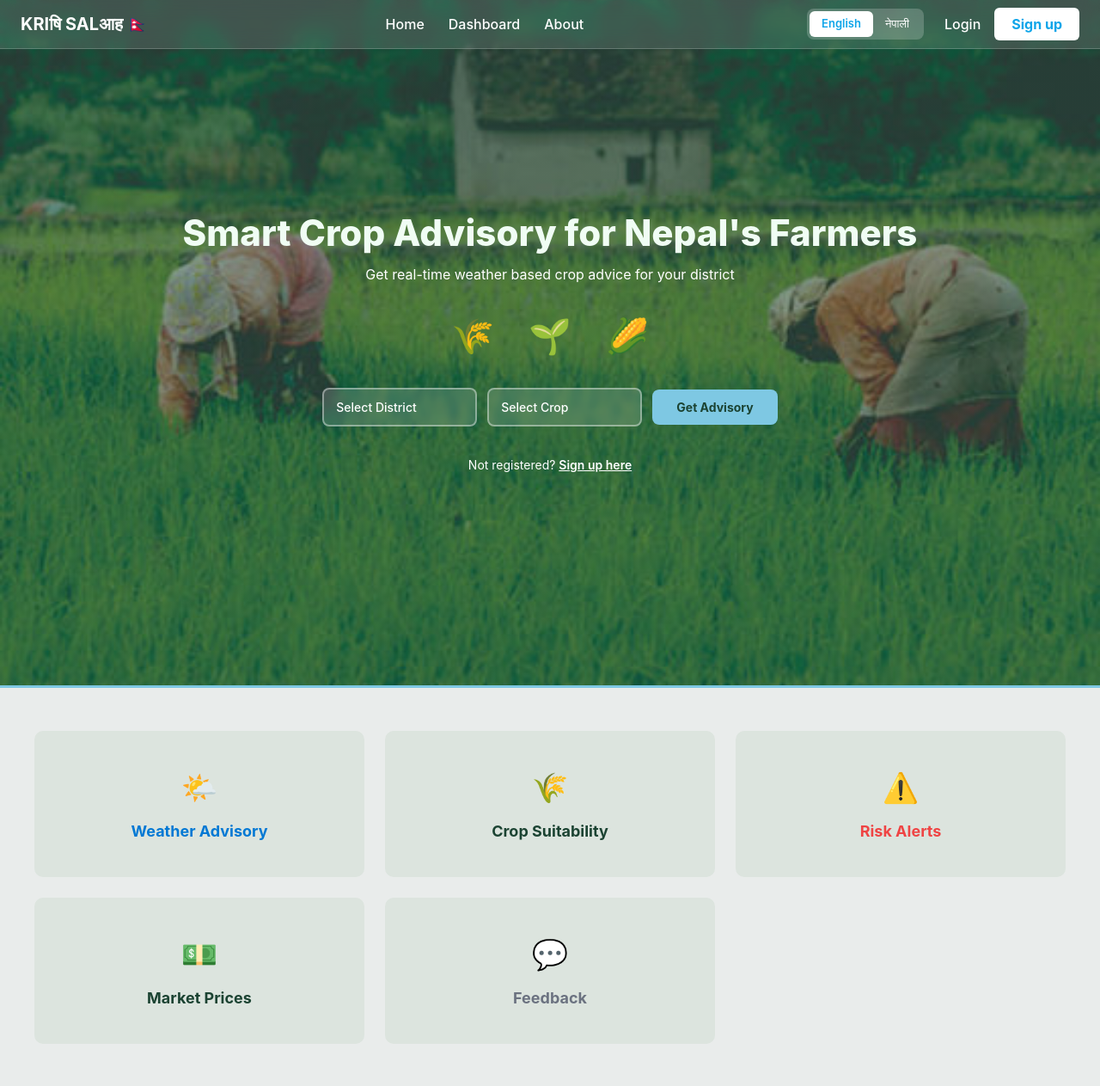
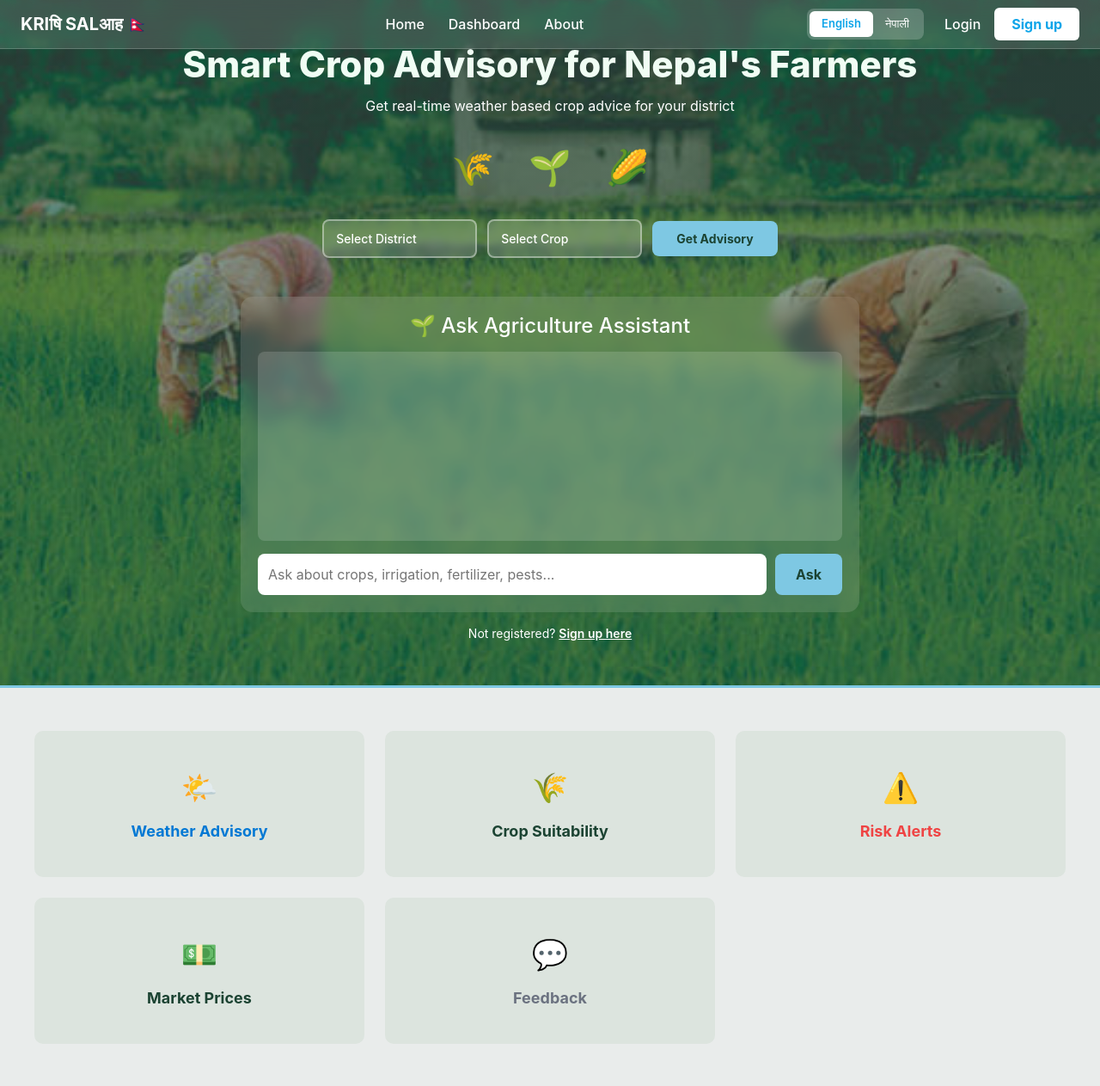
Before and after one commit to IG-Raven/-Crop-advisory, a Django app: page / in a window 1280 px wide. Shown: the top 1263 px of the page at 86% size. Run offline with Django 4.2, Linux system fonts and the light colour scheme; data comes from the database, SQL or seed files in the repository.

Commit message:
Add chatbot interface to home page and update URL routing for chatbot functionality

```diff
--- a/advisory/templates/advisory/home.html
+++ b/advisory/templates/advisory/home.html
@@ -97,6 +97,69 @@
   background: #52B788;
   color: white;
 }
+
+.chatbot-card{
+    width:100%;
+    max-width:720px;
+    margin-top:25px;
+    background:rgba(255,255,255,.12);
+    backdrop-filter:blur(8px);
+    border-radius:14px;
+    padding:20px;
+}
+
+.chatbot-card h4{
+    color:#fff;
+    margin-bottom:15px;
+}
+
+#chat-box{
+    height:220px;
+    overflow-y:auto;
+    background:rgba(255,255,255,.15);
+    border-radius:8px;
+    padding:15px;
+    color:white;
+    margin-bottom:15px;
+    text-align:left;
+}
+
+.chat-input{
+    display:flex;
+    gap:10px;
+}
+
+.chat-input input{
+    flex:1;
+    border:none;
+    border-radius:8px;
+    padding:12px;
+}
+
+.chat-input button{
+    border:none;
+    background:#7EC8E3;
+    color:#1B4332;
+    font-weight:700;
+    padding:0 24px;
+    border-radius:8px;
+    cursor:pointer;
+}
+
+.chat-input button:hover{
+    background:#52B788;
+    color:white;
+}
+
+.user-msg{
+    margin-bottom:10px;
+    text-align:right;
+}
+
+.bot-msg{
+    margin-bottom:15px;
+    text-align:left;
+}
 </style>
 
 <div class="hero">
@@ -123,6 +186,27 @@
     </select>
     <button type="submit" class="btn-get-advisory">Get Advisory</button>
   </form>
+<div class="chatbot-card">
+
+    <h4>🌱 Ask Agriculture Assistant</h4>
+
+    <div id="chat-box"></div>
+
+    <div class="chat-input">
+
+        <input
+            type="text"
+            id="message"
+            placeholder="Ask about crops, irrigation, fertilizer, pests..."
+        >
+
+        <button type="button" onclick="sendMessage()">
+            Ask
+        </button>
+
+    </div>
+
+</div>
 
   <span class="signup-link">Not registered? <a href="/register/">Sign up here</a></span>
 </div>
@@ -138,5 +222,81 @@
     <div class="col-md-4"><div class="feature-card"><div class="icon">💬</div><div class="title gray">Feedback</div></div></div>
   </div>
 </div>
+<script>
+function getCookie(name) {
+    let cookieValue = null;
+
+    if (document.cookie && document.cookie !== "") {
+        const cookies = document.cookie.split(";");
+
+        for (let cookie of cookies) {
+            cookie = cookie.trim();
+
+            if (cookie.startsWith(name + "=")) {
+                cookieValue = decodeURIComponent(cookie.substring(name.length + 1));
+                break;
+            }
+        }
+    }
+
+    return cookieValue;
+}
+
+const csrftoken = getCookie("csrftoken");
+
+async function sendMessage(){
+
+    const input=document.getElementById("message");
+
+    const question=input.value.trim();
+
+    if(question==="") return;
+
+    const chat=document.getElementById("chat-box");
+
+    chat.innerHTML+=`
+        <div class="user-msg">
+            <b>You:</b><br>${question}
+        </div>
+    `;
+
+    input.value="";
+
+    const response=await fetch("/bert_bot/message/",{
+
+        method:"POST",
+
+        headers:{
+            "Content-Type":"application/json",
+            "X-CSRFToken": csrftoken
+        },
+
+        body:JSON.stringify({
+            message:question
+        })
+
+    });
+
+    const data=await response.json();
+
+    chat.innerHTML+=`
+        <div class="bot-msg">
+            <b>Advisor:</b><br>${data.reply}
+        </div>
+    `;
+
+    chat.scrollTop=chat.scrollHeight;
+}
+
+document.getElementById("message").addEventListener("keypress",function(e){
+
+    if(e.key==="Enter"){
+        e.preventDefault();
+        sendMessage();
+    }
+
+});
+
+</script>
 {% block nav_class %}nav-transparent{% endblock %}
 {% endblock %}
--- a/core/urls.py
+++ b/core/urls.py
@@ -1,5 +1,5 @@
 from django.contrib import admin
-from django.urls import path
+from django.urls import include, path
 from django.conf import settings
 from django.conf.urls.static import static
 from advisory import views
@@ -14,6 +14,7 @@ urlpatterns = [
     path("weather-data/", views.weather_data_view, name="weather_data"),
     path("about/", views.about_view, name="about"),
     path("logout/", views.logout_view, name="logout"),
+    path("bert_bot/", include("bert_bot.urls")),
     # path("chatbot/", views.chatbot_view, name="chatbot"),
     # path("chatbot/message/", views.chatbot_message, name="chatbot_message"),
 ]
```
